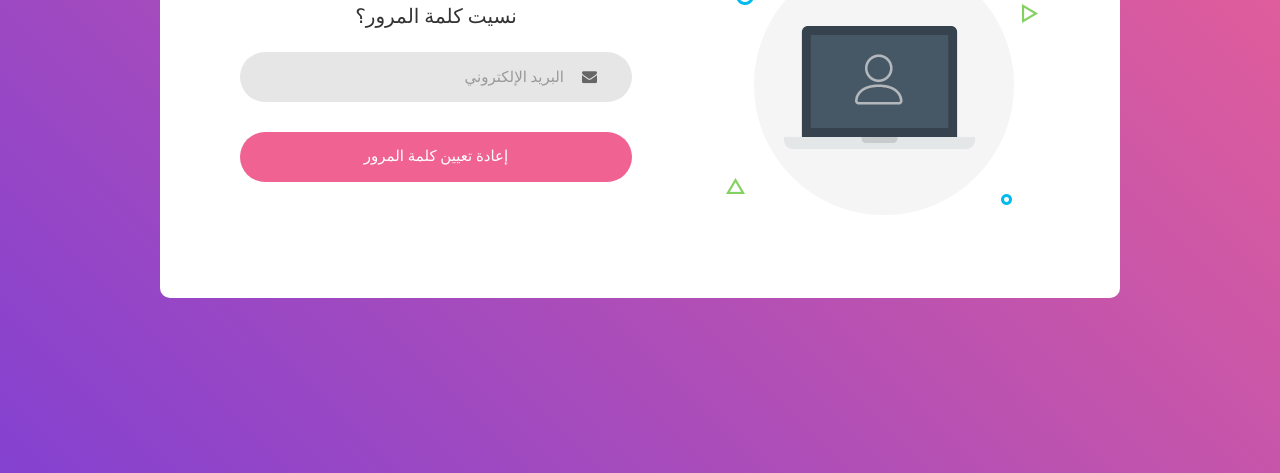
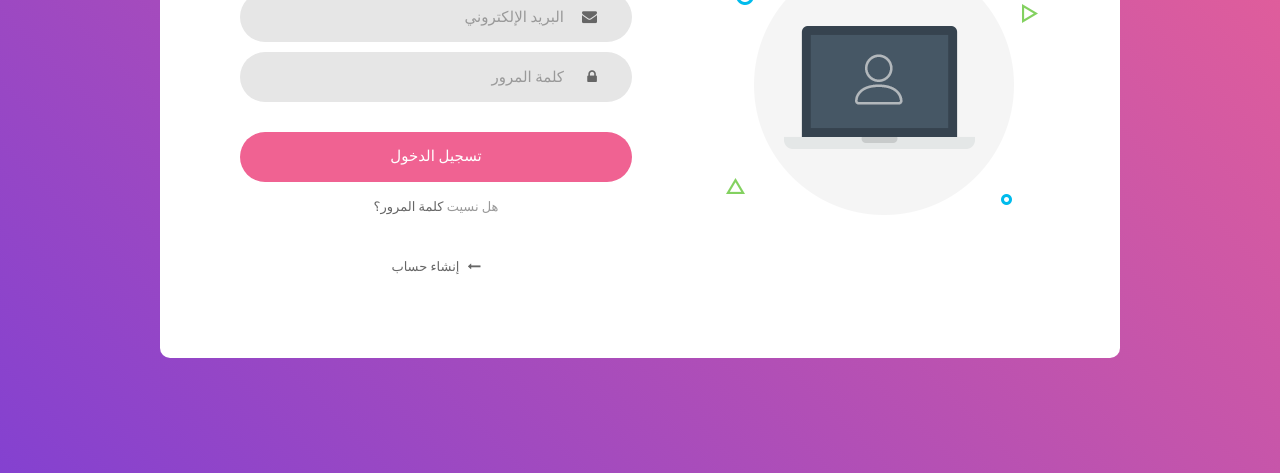
Before and after one commit to AbdulmalekShefat/MSLSH0P, a plain HTML site: page public/login/index.html in a window 1280 px wide. Shown: the part 327-800 px from the top of the page. Drawn offline with Linux system fonts and the light colour scheme; a web font is replaced by a local one.

```diff
--- a/public/login/index.html
+++ b/public/login/index.html
@@ -59,7 +59,7 @@
         // Does some stuff and logs the event to the console
         var bodyStyles = window.getComputedStyle(document.body);
         var accent_color = bodyStyles.getPropertyValue('--accent-highlight-color');
-        $("#form").load("forms/reset-password.html", function (response, status, xhr) {
+        $("#form").load("forms/login.html", function(response, status, xhr) {
             if (status == "error") {
                 var msg = "Sorry but there was an error: ";
                 // $("#error").html(msg + xhr.status + " " + xhr.statusText);
@@ -69,4 +69,5 @@
         });
     </script>
 </body>
+
 </html>
```
